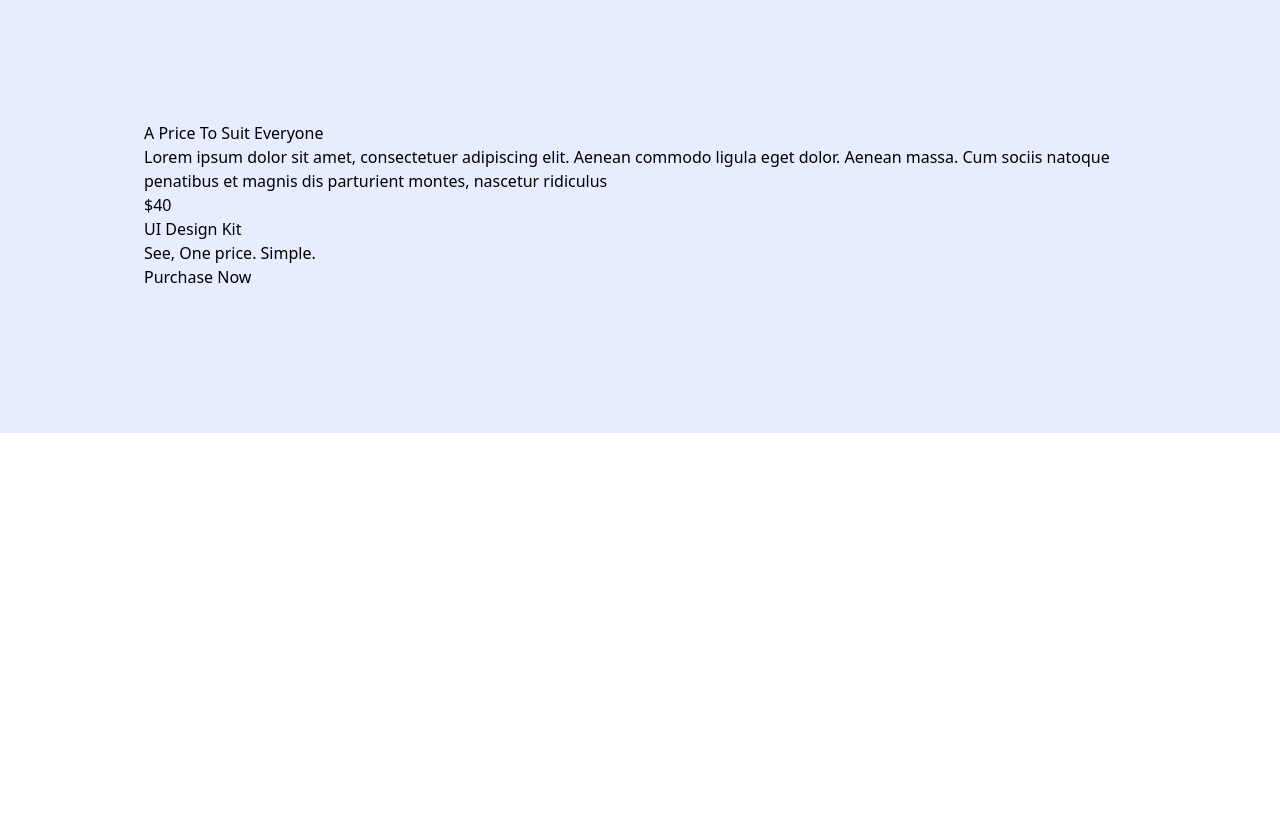
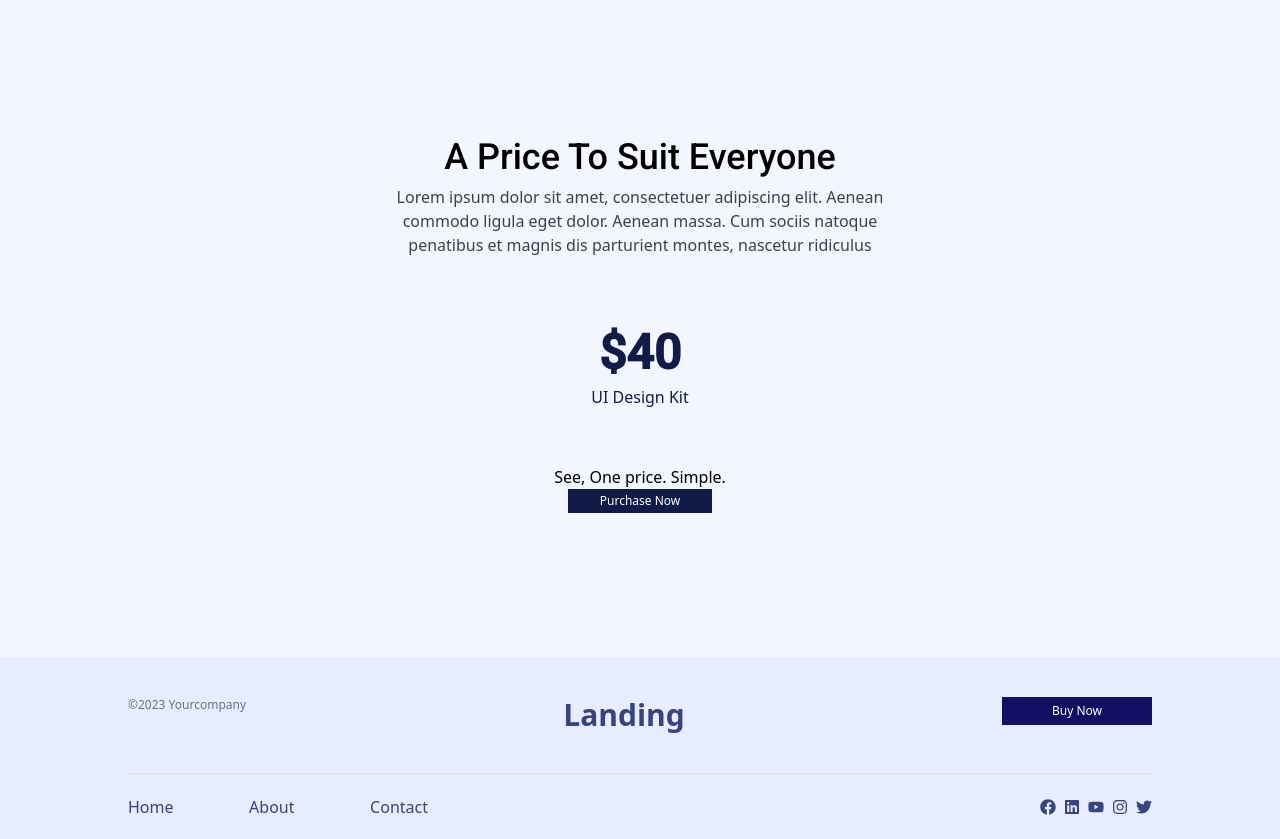
Before and after one commit to aazacz/LandingPage, a React (Vite) app in the folder Frontend/: page / in a window 1280 px wide. Shown: the part 1420-2259 px from the top of the page. Before the commit the page ends 1853 px from the top, so only its background shows below. Built offline with nearby package versions, Linux system fonts and the light colour scheme; no server answers.

Commit message:
homepage over

```diff
--- a/Frontend/package.json
+++ b/Frontend/package.json
@@ -13,6 +13,7 @@
     "axios": "^1.6.5",
     "react": "^18.2.0",
     "react-dom": "^18.2.0",
+    "react-icons": "^5.0.1",
     "react-router-dom": "^6.21.3"
   },
   "devDependencies": {
--- a/Frontend/src/Components/About.jsx
+++ b/Frontend/src/Components/About.jsx
@@ -50,7 +50,7 @@ const About = () => {
             <div className='mt-20'>
                 {HomeData.map((value, key) => {
                     return (
-                        <div className='w-full flex py-12 items-center'>
+                        <div key={key} className='w-full flex py-12 items-center'>
                             <div className='w-1/2'>
                                 <img src={`${baseUrl}/${value.img}`} className='w-[300px]' alt="" />
                             </div>
--- a/Frontend/src/Components/BottomSide.jsx
+++ b/Frontend/src/Components/BottomSide.jsx
@@ -2,14 +2,19 @@ import React from 'react'
 
 const BottomSide = () => {
   return (
-    <div className='w-full bg-LightBlue mx-auto p-36'>
+    <div className='w-full bg-LightBlue mx-auto p-36 flex justify-center bg-opacity-45'>
+        <div className='w-[500px] flex flex-col items-center'>
 
-        <h1>A Price To Suit Everyone</h1>
-        <p>Lorem ipsum dolor sit amet, consectetuer adipiscing elit. Aenean commodo ligula eget dolor. Aenean massa. Cum sociis natoque penatibus et magnis dis parturient montes, nascetur ridiculus </p>
-        <h1>$40</h1>
-    <h4>UI Design Kit</h4>
-    <h4>See, One price. Simple.</h4>
-    <button>Purchase Now</button>
+        <h1 className='text-4xl pt-4 font-medium font-Roboto'>A Price To Suit Everyone</h1>
+        <p className='pt-2 text-gray-700 text-center'>Lorem ipsum dolor sit amet, consectetuer adipiscing elit. Aenean commodo ligula eget dolor. Aenean massa. Cum sociis natoque penatibus et magnis dis parturient montes, nascetur ridiculus </p>
+        <h1 className='text-5xl mt-14 text-DarkBlue pt-4 font-bold font-Roboto'>$40</h1>
+    <h4 className='pt-2  text-DarkBlue'>UI Design Kit</h4>
+  <div className='mt-14 flex flex-col items-center'>
+
+    <h4 className='text-base'>See, One price. Simple.</h4>
+    <button className='bg-DarkBlue px-8 text-white text-xs  py-1'>Purchase Now</button>
+  </div>
+        </div>
     </div>
   )
 }
--- /dev/null
+++ b/Frontend/src/Components/Footer.jsx
@@ -0,0 +1,35 @@
+import React from 'react'
+import { FaFacebook ,FaLinkedin,FaYoutube,FaInstagram , FaTwitter  } from "react-icons/fa";
+
+const Footer = () => {
+    const navlink = ["Home", 'About', "Contact"]
+  return (
+    <div className='w-full bg-LightBlue px-32'>
+        <div className='py-10 border-b-2 flex justify-between'>
+
+        <p className='text-xs text-gray-500'>©2023 Yourcompany</p>
+        <div className=' text-TextBlue text-3xl font-bold  '>Landing</div>
+            <button className='w-[150px] h-7 bg-midnight text-white text-xs' >Buy Now</button>
+        </div>
+
+        <div className='py-5 flex justify-between items-center'>
+
+        <div className='w-[300px] flex justify-between items-center'> {navlink.map((value, key) => {
+                return (
+                    <span key={key} className='text-TextBlue'>{value}</span>
+                )
+            })} </div>
+
+            <div className='flex gap-2 text-TextBlue'>
+            <FaFacebook/> <FaLinkedin/> <FaYoutube/> <FaInstagram/> < FaTwitter/>
+            </div>
+
+
+
+        </div>
+
+    </div>
+  )
+}
+
+export default Footer
--- a/Frontend/src/Pages/Home.jsx
+++ b/Frontend/src/Pages/Home.jsx
@@ -3,6 +3,7 @@ import Navbar from '../Components/Navbar'
 import HomepageSvg from '../Components/HomepageSvg'
 import About from '../Components/About'
 import BottomSide from '../Components/BottomSide'
+import Footer from '../Components/Footer'
 
 const Home = () => {
   return (
@@ -42,6 +43,7 @@ const Home = () => {
 
       <About />
       <BottomSide/>
+      <Footer/>
     </>
   )
 }
--- a/Frontend/tailwind.config.js
+++ b/Frontend/tailwind.config.js
@@ -34,7 +34,8 @@ export default  {
       'lightPinkDark': '#504E4E',
       "TextBlue":"#37447E",
       "DarkBlue":"#111B47",
-      "LightBlue":"#E7ECFF"
+      "LightBlue":"#E7ECFF",
+      "MediumBlue":"#E7ECFF"
     },
   },
   plugins: [],
```
Also changed, not shown: 1 other file (tests, documents, lock files or other folders).
